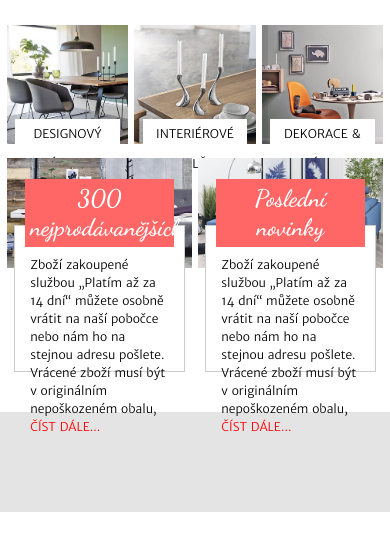
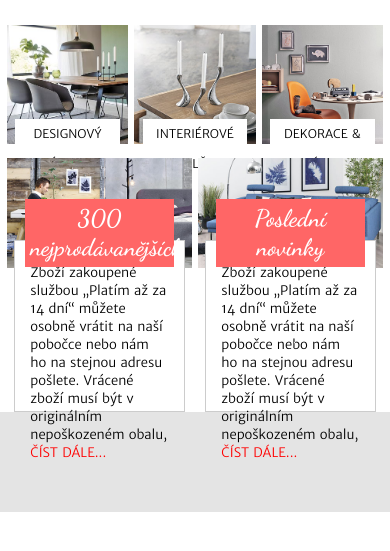
Before and after one commit to Eugeneche/Eugeneche.github.io, a PHP site: page /furniture/index.html in a window 390 px wide. Shown: the part 162-713 px from the top of the page. Run offline with PHP 8.4, Linux system fonts and the light colour scheme.

Commit message:
Update style.css

```diff
--- a/furniture/css/style.css
+++ b/furniture/css/style.css
@@ -157,7 +157,7 @@ footer {
     }
 
     .bg-offer {
-        height: 145px;
+        height: 150px;
         bottom: -100px;
         left: 7%;
         right: 7%;
@@ -188,19 +188,19 @@ footer {
         padding: 5px;
         left: 6%;
         right: 6%;
-        bottom: 100px;
+        bottom: 120px;
     }
 
     .bg-offer {
-        height: 145px;
-        bottom: -100px;
+        height: 170px;
+        bottom: -140px;
         left: 4%;
         right: 4%;
     }
 
     .text-offer {
-        font-size: 12px;
-        margin: 30px 15px 0 15px;
+        font-size: 13px;
+        margin: 14% 15px 0 15px;
         line-height: 18px;
         font-weight: 300;
     }
```
